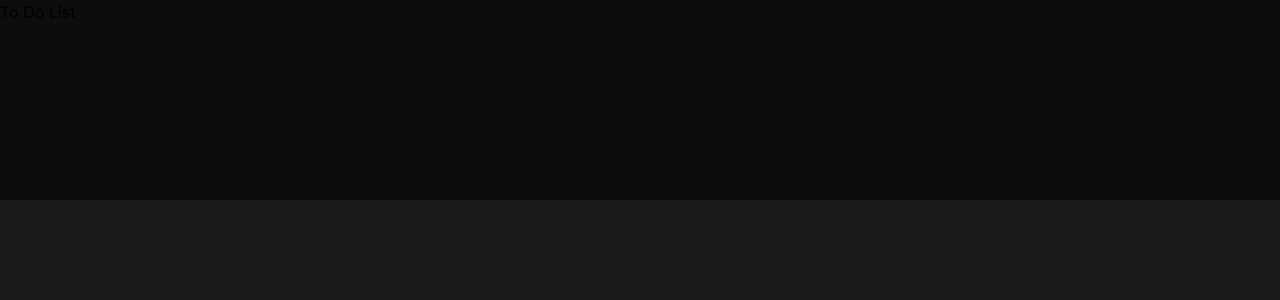
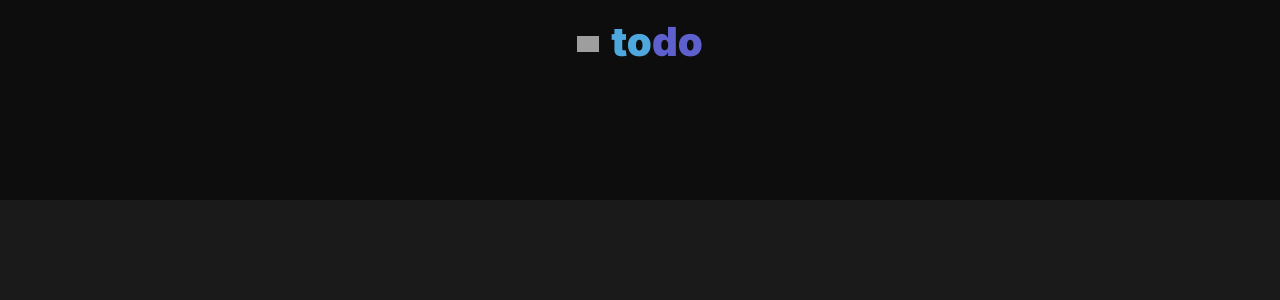
Before and after one commit to iamvusalalakbarov/to-do-list, a Next.js app: page / in a window 1280 px wide. Shown: the top 300 px of the page. Built offline with nearby package versions, Linux system fonts and the light colour scheme; grey boxes are pictures that could not be loaded.

Commit message:
Created TodoLogo component

```diff
--- a/app/layout.js
+++ b/app/layout.js
@@ -11,7 +11,7 @@ export const metadata = {
 export default function RootLayout({ children }) {
   return (
     <html lang="en">
-      <body className={inter.className}>{children}</body>
+      <body className={`${inter.className} flex flex-col items-center`}>{children}</body>
     </html>
   );
 }
--- a/app/page.js
+++ b/app/page.js
@@ -1,3 +1,9 @@
+import TodoLogo from "./ui/todo-logo";
+
 export default function Home() {
-  return <h1>To Do List</h1>;
+  return (
+    <>
+      <TodoLogo className={"mt-3 mb-[53px]"} />
+    </>
+  );
 }
--- /dev/null
+++ b/app/ui/todo-logo.jsx
@@ -0,0 +1,13 @@
+import Image from "next/image";
+
+export default function TodoLogo({ className }) {
+  return (
+    <div className={`flex items-center gap-x-3 ${className}`}>
+      <Image src="/rocket.png" width={22} height={36} alt="Todo Logo" className="mt-1" />
+      <p className="font-black text-[40px]">
+        <span className="text-[#4EA8DE]">to</span>
+        <span className="text-[#5E60CE]">do</span>
+      </p>
+    </div>
+  );
+}
```
Also changed, not shown: public/deneme.jsx (added).
